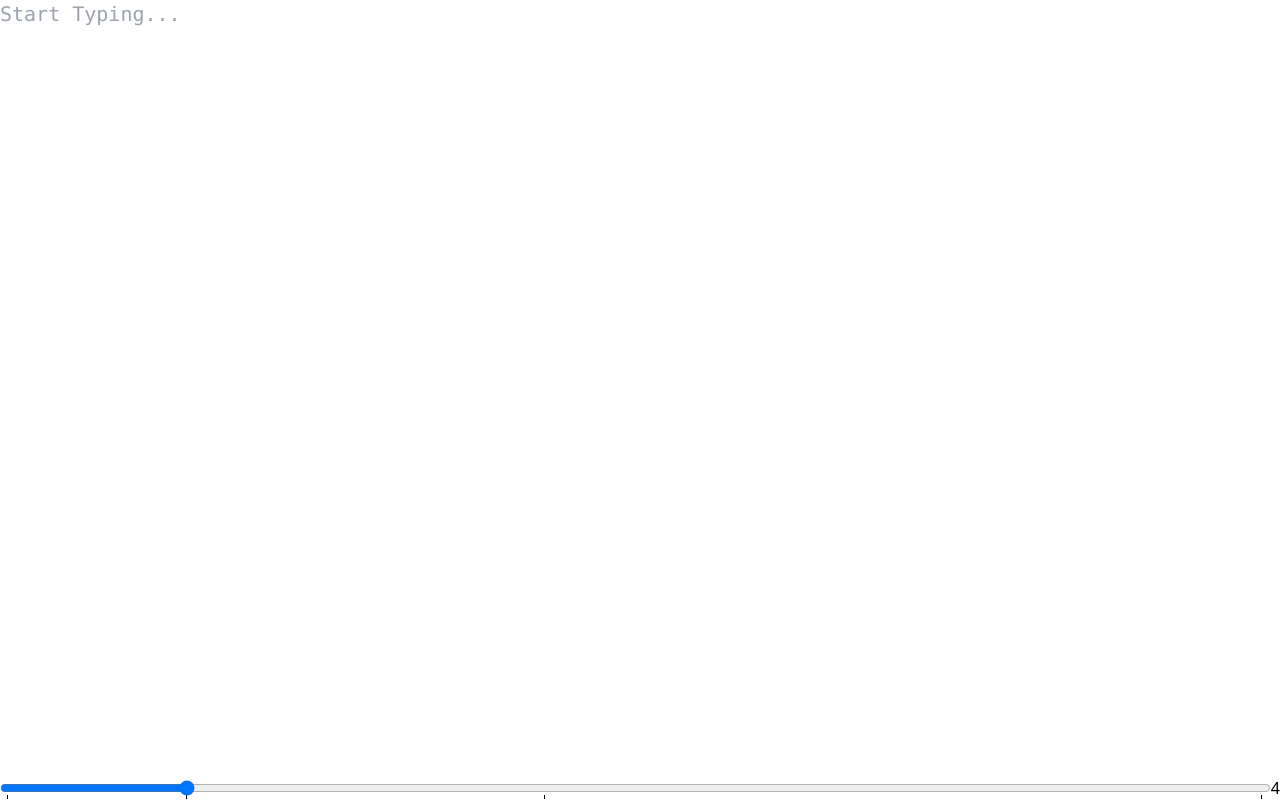
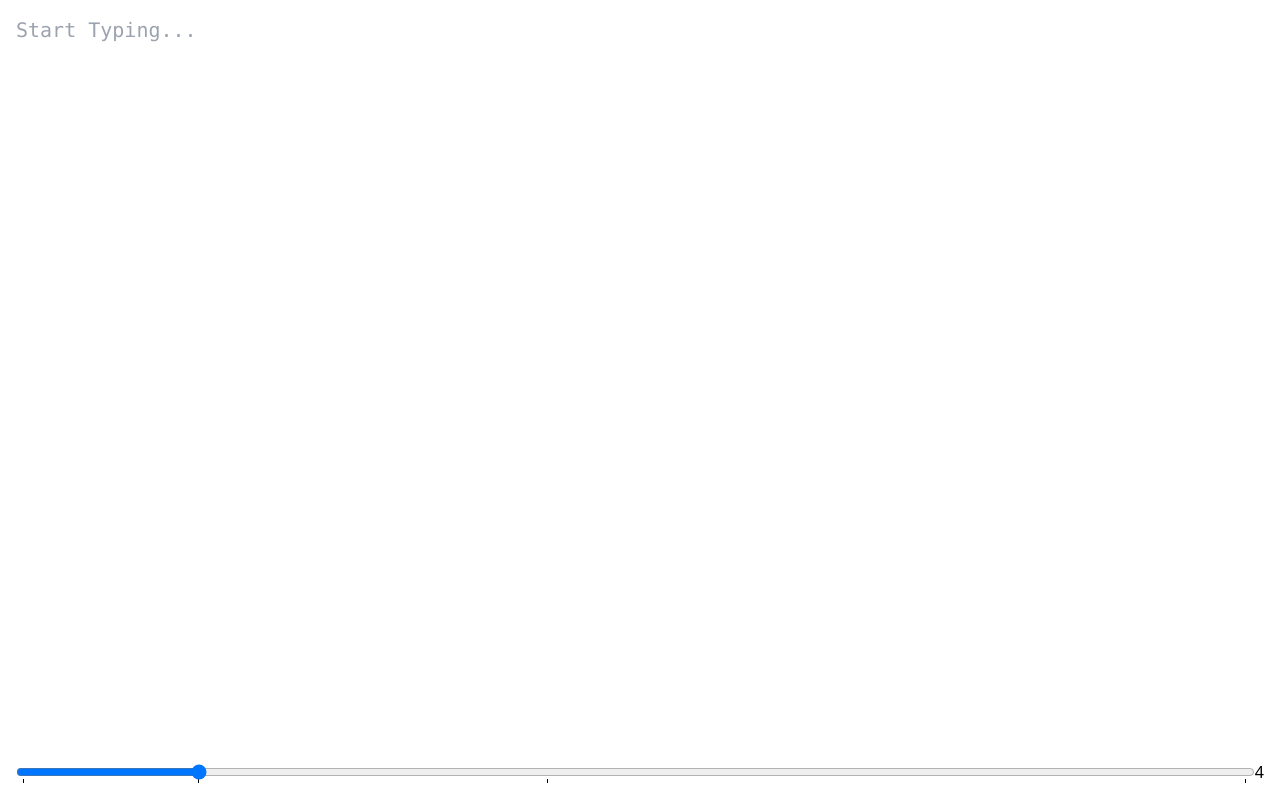
Before and after one commit to jonot-cyber/offline-editor, a React (Create React App) app: page / in a window 1280 px wide. Built offline with nearby package versions, Linux system fonts and the light colour scheme.

Commit message:
Add a margin

```diff
--- a/src/App.tsx
+++ b/src/App.tsx
@@ -30,7 +30,7 @@ function App() {
   }
 
   return (
-    <div className="flex w-screen h-screen flex-col">
+    <div className="flex w-screen h-screen flex-col p-4">
       <datalist id="tabstops">
         <option value={2} />
         <option value={4} />
```
